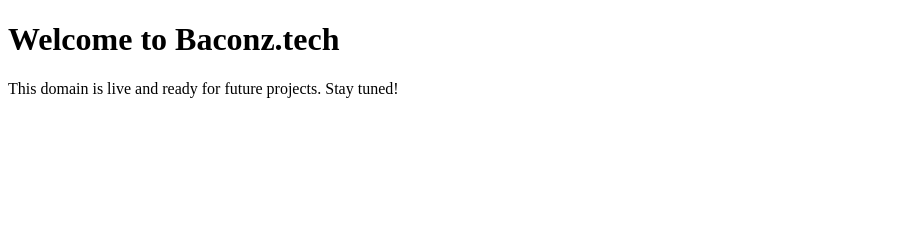
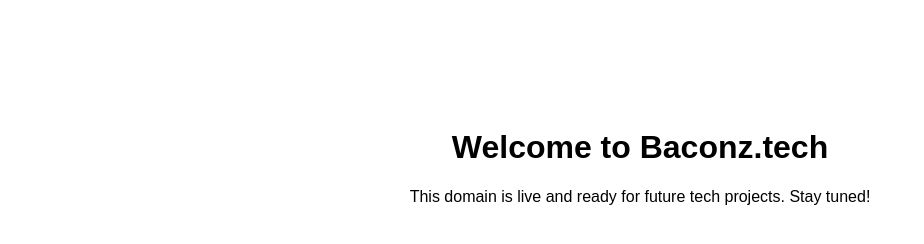
Before and after one commit to PoisonedTillDeath/baconz.tech, a plain HTML site: page index.html in a window 1280 px wide. Shown: the whole page, without its empty margins (0-924 px from the left). Drawn offline with Linux system fonts and the light colour scheme.

Commit message:
Update index.html

```diff
--- a/index.html
+++ b/index.html
@@ -4,10 +4,10 @@
   <meta charset="UTF-8">
   <meta name="viewport" content="width=device-width, initial-scale=1.0">
   <title>Baconz.tech</title>
-  <meta name="description" content="Welcome to Baconz.tech – my tech playground and portfolio.">
+  <meta name="description" content="Baconz.tech – my tech playground and portfolio.">
 </head>
-<body>
+<body style="font-family: Arial, sans-serif; text-align: center; padding: 100px;">
   <h1>Welcome to Baconz.tech</h1>
-  <p>This domain is live and ready for future projects. Stay tuned!</p>
+  <p>This domain is live and ready for future tech projects. Stay tuned!</p>
 </body>
 </html>
```
